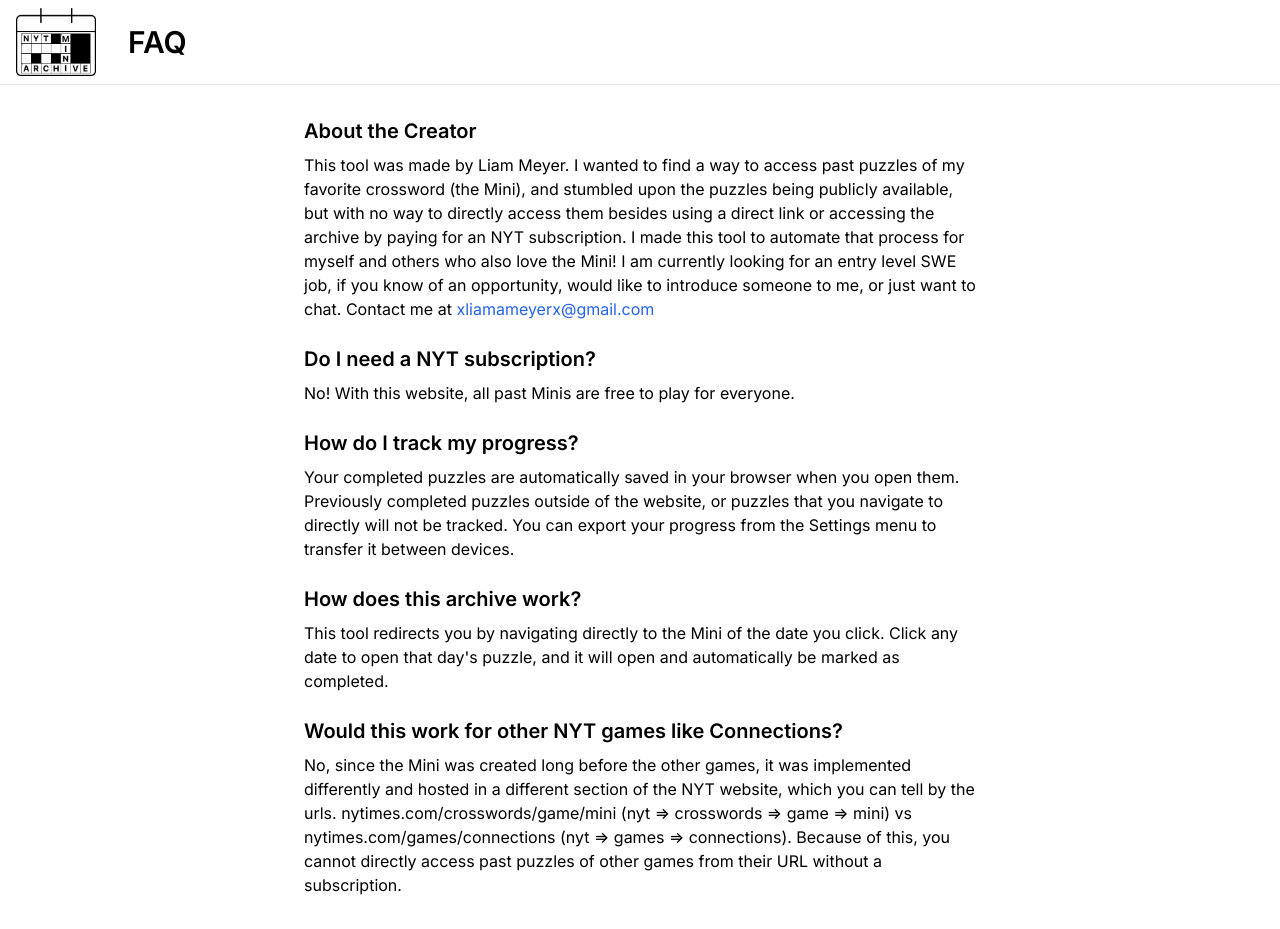
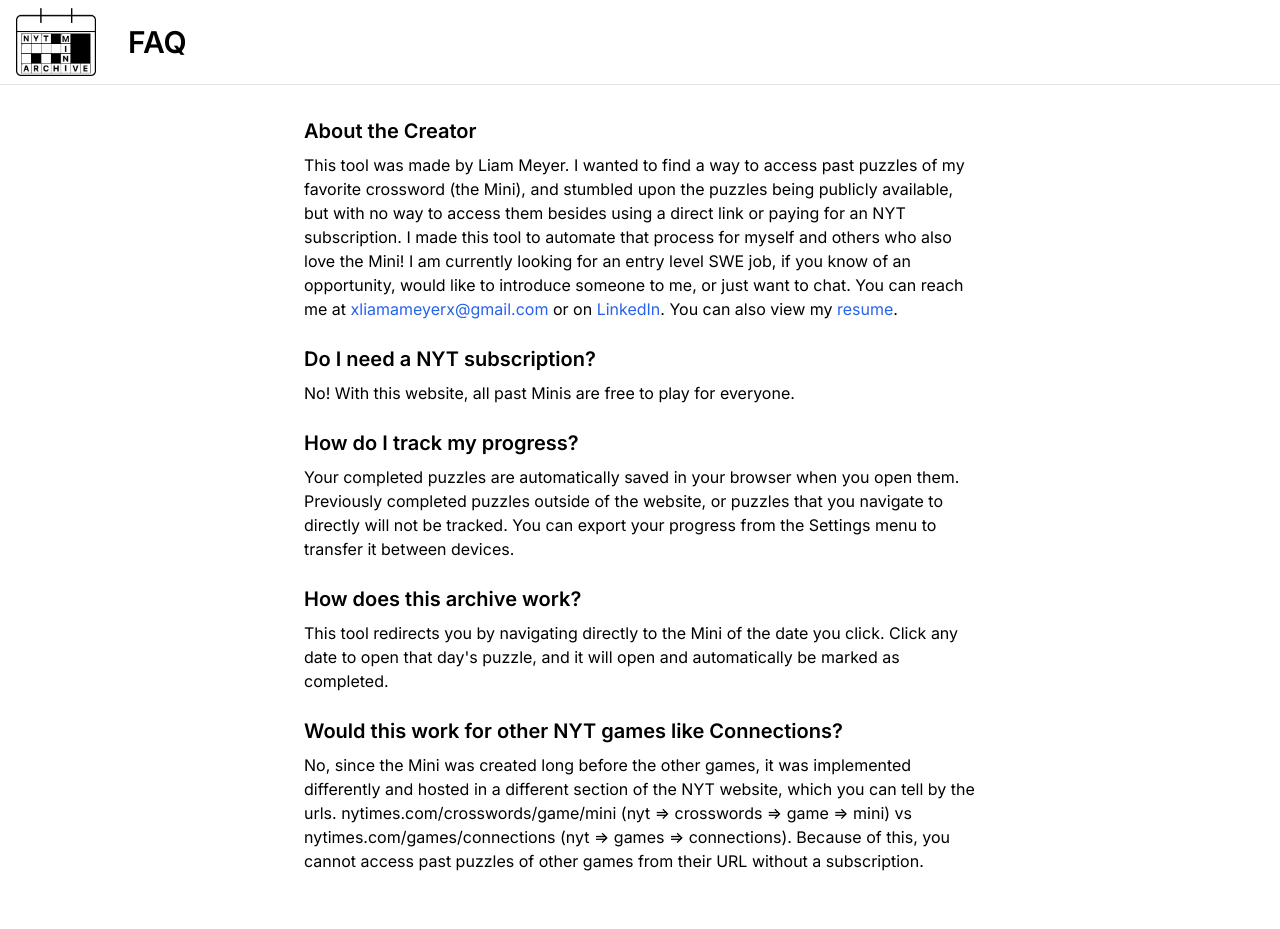
Before and after one commit to liamarthurmeyer/nyt-crossword, a Next.js app: page /faq in a window 1280 px wide. After the commit the page ends 905 px from the top, so only its background shows below. Built offline with nearby package versions, Linux system fonts and the light colour scheme.

Commit message:
added contact links

```diff
--- a/components/faq.tsx
+++ b/components/faq.tsx
@@ -4,7 +4,7 @@
             <div className="space-y-6">
                 <section>
                     <h2 className="text-xl font-semibold mb-2">About the Creator</h2>
-                    <p>This tool was made by Liam Meyer. I wanted to find a way to access past puzzles of my favorite crossword (the Mini), and stumbled upon the puzzles being publicly available, but with no way to directly access them besides using a direct link or accessing the archive by paying for an NYT subscription. I made this tool to automate that process for myself and others who also love the Mini! I am currently looking for an entry level SWE job, if you know of an opportunity, would like to introduce someone to me, or just want to chat. Contact me at <a href="mailto:xliamameyerx@gmail.com" className="text-blue-600 dark:text-blue-400 hover:underline">xliamameyerx@gmail.com</a></p>
+                    <p>This tool was made by Liam Meyer. I wanted to find a way to access past puzzles of my favorite crossword (the Mini), and stumbled upon the puzzles being publicly available, but with no way to access them besides using a direct link or paying for an NYT subscription. I made this tool to automate that process for myself and others who also love the Mini! I am currently looking for an entry level SWE job, if you know of an opportunity, would like to introduce someone to me, or just want to chat. You can reach me at <a href="mailto:xliamameyerx@gmail.com" className="text-blue-600 dark:text-blue-400 hover:underline">xliamameyerx@gmail.com</a> or on <a href="https://www.linkedin.com/in/liam-a-meyer/" className="text-blue-600 dark:text-blue-400 hover:underline" target="_blank" rel="noopener noreferrer">LinkedIn</a>. You can also view my <a href="https://docs.google.com/document/d/1MjtBFFvgCwCFrBXE3LxPrs1PyevZrTI1pjaFbxBxVps/edit?usp=sharing" className="text-blue-600 dark:text-blue-400 hover:underline" target="_blank" rel="noopener noreferrer">resume</a>.</p>
                 </section>
 
                 <section>
@@ -24,7 +24,7 @@
 
                 <section>
                     <h2 className="text-xl font-semibold mb-2">Would this work for other NYT games like Connections?</h2>
-                    <p>No, since the Mini was created long before the other games, it was implemented differently and hosted in a different section of the NYT website, which you can tell by the urls. nytimes.com/crosswords/game/mini (nyt =&gt; crosswords =&gt; game =&gt; mini) vs nytimes.com/games/connections (nyt =&gt; games =&gt; connections). Because of this, you cannot directly access past puzzles of other games from their URL without a subscription.</p>
+                    <p>No, since the Mini was created long before the other games, it was implemented differently and hosted in a different section of the NYT website, which you can tell by the urls. nytimes.com/crosswords/game/mini (nyt =&gt; crosswords =&gt; game =&gt; mini) vs nytimes.com/games/connections (nyt =&gt; games =&gt; connections). Because of this, you cannot access past puzzles of other games from their URL without a subscription.</p>
                 </section>
 
             </div>
```
